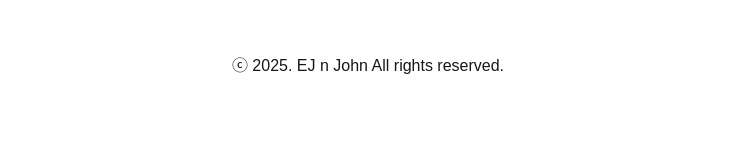
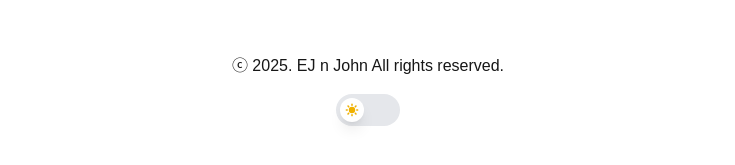
Before and after one commit to ejayyy/invitation, a Next.js app: page / in a window 1280 px wide. Shown: the part 3259-3424 px from the top of the page, without its empty margins (272-1007 px from the left). Before the commit the page ends 3377 px from the top, so only its background shows below. Built offline with nearby package versions, Linux system fonts and the light colour scheme.

Commit message:
Create mode toggler

```diff
--- /dev/null
+++ b/src/app/components/ThemeToggle.tsx
@@ -0,0 +1,54 @@
+"use client";
+
+import React from 'react';
+import { useTheme } from '../context/ThemeContext';
+
+const ThemeToggle = () => {
+  const { theme, toggleTheme } = useTheme();
+
+  return (
+    <button
+      onClick={toggleTheme}
+      className={`relative inline-flex h-8 w-16 items-center rounded-full ${theme === 'light' ? 'bg-gray-200' : 'bg-gray-700'} transition-colors duration-300 focus:outline-none focus:ring-2 focus:ring-blue-500 focus:ring-offset-2`}
+      aria-label={`Switch to ${theme === 'light' ? 'dark' : 'light'} mode`}
+    >
+      {/* Switch Track */}
+      <span className="sr-only">Toggle theme</span>
+
+      {/* Switch Thumb */}
+      <span
+        className={`inline-block h-6 w-6 transform rounded-full bg-white shadow-lg transition-transform duration-300 ease-in-out ${
+          theme === 'dark' ? 'translate-x-8' : 'translate-x-1'
+        }`}
+      >
+        {/* Sun Icon (Light Mode) */}
+        {theme === 'light' && (
+          <svg
+            className="h-4 w-4 text-yellow-500 mx-auto mt-1"
+            fill="currentColor"
+            viewBox="0 0 20 20"
+          >
+            <path
+              fillRule="evenodd"
+              d="M10 2a1 1 0 011 1v1a1 1 0 11-2 0V3a1 1 0 011-1zm4 8a4 4 0 11-8 0 4 4 0 018 0zm-.464 4.95l.707.707a1 1 0 001.414-1.414l-.707-.707a1 1 0 00-1.414 1.414zm2.12-10.607a1 1 0 010 1.414l-.706.707a1 1 0 11-1.414-1.414l.707-.707a1 1 0 011.414 0zM17 11a1 1 0 100-2h-1a1 1 0 100 2h1zm-7 4a1 1 0 011 1v1a1 1 0 11-2 0v-1a1 1 0 011-1zM5.05 6.464A1 1 0 106.465 5.05l-.708-.707a1 1 0 00-1.414 1.414l.707.707zm1.414 8.486l-.707.707a1 1 0 01-1.414-1.414l.707-.707a1 1 0 011.414 1.414zM4 11a1 1 0 100-2H3a1 1 0 000 2h1z"
+              clipRule="evenodd"
+            />
+          </svg>
+        )}
+
+        {/* Moon Icon (Dark Mode) */}
+        {theme === 'dark' && (
+          <svg
+            className="h-4 w-4 text-gray-700 mx-auto mt-1"
+            fill="currentColor"
+            viewBox="0 0 20 20"
+          >
+            <path d="M17.293 13.293A8 8 0 016.707 2.707a8.001 8.001 0 1010.586 10.586z" />
+          </svg>
+        )}
+      </span>
+    </button>
+  );
+};
+
+export default ThemeToggle;
--- /dev/null
+++ b/src/app/context/ThemeContext.tsx
@@ -0,0 +1,57 @@
+"use client";
+
+import React, { createContext, useContext, useEffect, useState } from 'react';
+
+type Theme = 'light' | 'dark';
+
+interface ThemeContextType {
+  theme: Theme;
+  toggleTheme: () => void;
+}
+
+const ThemeContext = createContext<ThemeContextType | undefined>(undefined);
+
+export const useTheme = () => {
+  const context = useContext(ThemeContext);
+  if (context === undefined) {
+    throw new Error('useTheme must be used within a ThemeProvider');
+  }
+  return context;
+};
+
+interface ThemeProviderProps {
+  children: React.ReactNode;
+}
+
+export const ThemeProvider: React.FC<ThemeProviderProps> = ({ children }) => {
+  const [theme, setTheme] = useState<Theme>('light');
+
+  useEffect(() => {
+    // Check for saved theme preference or default to light mode
+    const savedTheme = localStorage.getItem('theme') as Theme;
+    if (savedTheme) {
+      setTheme(savedTheme);
+    } else {
+      // Check system preference
+      const systemTheme = window.matchMedia('(prefers-color-scheme: dark)').matches ? 'dark' : 'light';
+      setTheme(systemTheme);
+    }
+  }, []);
+
+  useEffect(() => {
+    // Apply theme to document
+    document.documentElement.classList.remove('light', 'dark');
+    document.documentElement.classList.add(theme);
+    localStorage.setItem('theme', theme);
+  }, [theme]);
+
+  const toggleTheme = () => {
+    setTheme(prevTheme => prevTheme === 'light' ? 'dark' : 'light');
+  };
+
+  return (
+    <ThemeContext.Provider value={{ theme, toggleTheme }}>
+      {children}
+    </ThemeContext.Provider>
+  );
+};
--- a/src/app/globals.css
+++ b/src/app/globals.css
@@ -3,6 +3,11 @@
 :root {
   --background: #ffffff;
   --foreground: #171717;
+}
+
+.dark {
+  --background: #0a0a0a;
+  --foreground: #ededed;
 }
 
 @theme {
@@ -24,17 +29,11 @@
   --color-foreground: var(--foreground);
 }
 
-@media (prefers-color-scheme: dark) {
-  :root {
-    --background: #0a0a0a;
-    --foreground: #ededed;
-  }
-}
-
 body {
   background: var(--background);
   color: var(--foreground);
   font-family: Arial, Helvetica, sans-serif;
+  transition: background-color 0.3s ease, color 0.3s ease;
 }
 
 @layer base {
@@ -51,6 +50,39 @@ body {
     margin-top: 3em;
     margin-bottom: 3em;
   }
+}
+
+/* Dark mode specific styles */
+.dark hr {
+  border-color: #374151;
+}
+
+.dark .border {
+  border-color: #374151;
+}
+
+.dark .bg-neutral-200 {
+  background-color: #374151;
+}
+
+.dark .bg-neutral-300 {
+  background-color: #4b5563;
+}
+
+.dark .text-neutral-600 {
+  color: #9ca3af;
+}
+
+.dark .text-neutral-800 {
+  color: #e5e7eb;
+}
+
+.dark .hover\:bg-neutral-50:hover {
+  background-color: #374151;
+}
+
+.dark .hover\:bg-neutral-300:hover {
+  background-color: #4b5563;
 }
 
 /* KakaoMap */
--- a/src/app/layout.tsx
+++ b/src/app/layout.tsx
@@ -2,6 +2,7 @@ import type { Metadata } from "next";
 import { Noto_Serif_KR } from "next/font/google";
 import "./globals.css";
 import { WEDDING_CONFIG } from "./config/wedding";
+import { ThemeProvider } from "./context/ThemeContext";
 
 const notoSerifKr = Noto_Serif_KR({
   subsets: ["latin"],
@@ -19,8 +20,12 @@ export default function RootLayout({
   children: React.ReactNode;
 }>) {
   return (
-    <html lang="ko">
-      <body className={notoSerifKr.className}>{children}</body>
+    <html lang="ko" suppressHydrationWarning>
+      <body className="bg-white dark:bg-gray-900 text-gray-900 dark:text-gray-100 transition-colors duration-300">
+        <ThemeProvider>
+          {children}
+        </ThemeProvider>
+      </body>
     </html>
   );
 }
--- a/src/app/page.tsx
+++ b/src/app/page.tsx
@@ -11,6 +11,8 @@ import Location from "./components/Location";
 import Quote from "./components/Quote";
 import CongratulatoryMoney from "./components/CongratulatoryMoney";
 import Share from "./components/Share";
+import ThemeToggle from "./components/ThemeToggle";
+import { WEDDING_CONFIG } from "./config/wedding";
 
 export default function Home() {
   useEffect(() => {
@@ -39,7 +41,8 @@ export default function Home() {
       <CongratulatoryMoney />
       <Share />
       <footer className="my-10 px-2 text-center">
-        <p>ⓒ 2025. EJ n John All rights reserved.</p>
+        <p className="mb-4">ⓒ 2025. EJ n John All rights reserved.</p>
+        <ThemeToggle />
       </footer>
     </div>
   );
```
